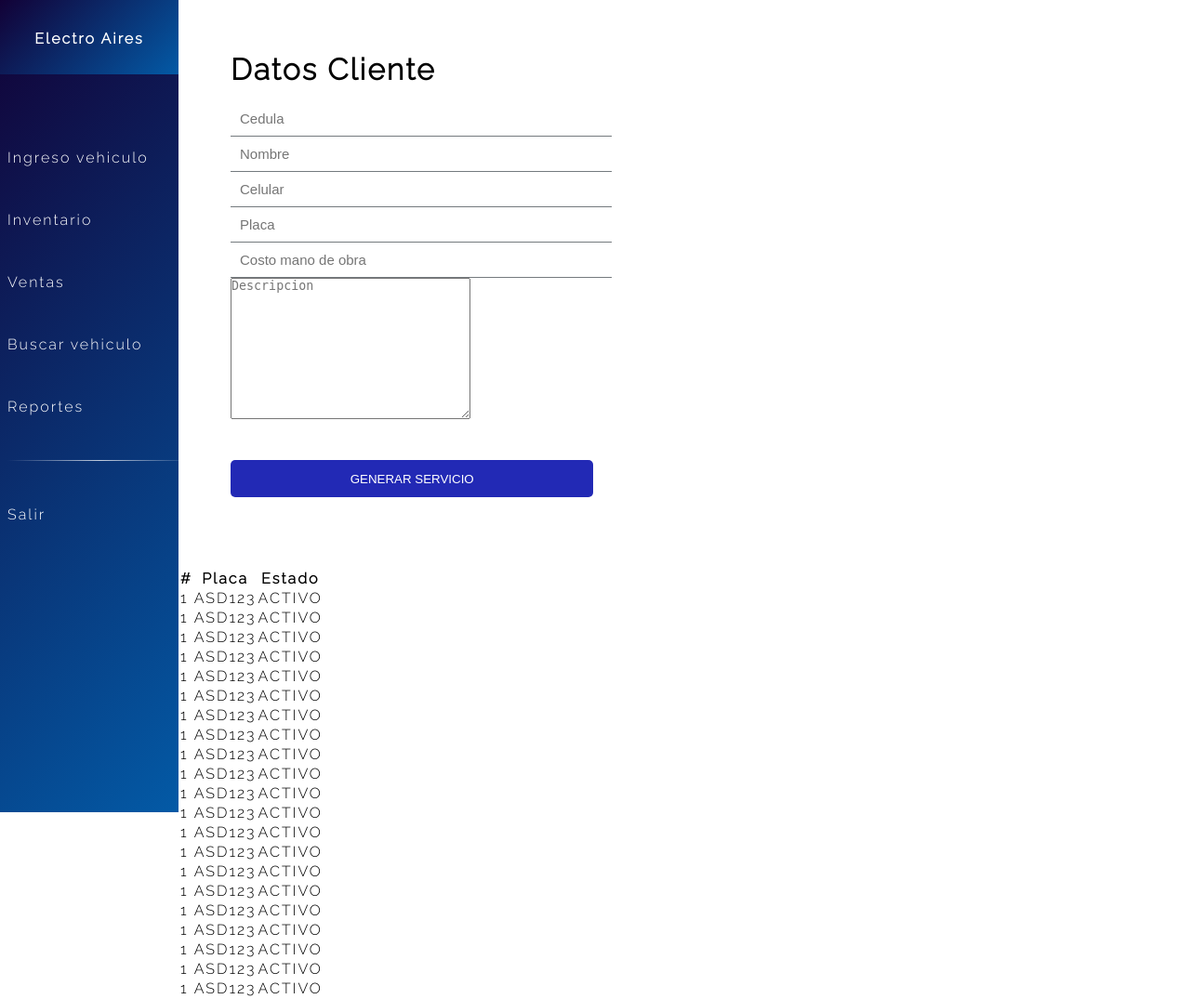
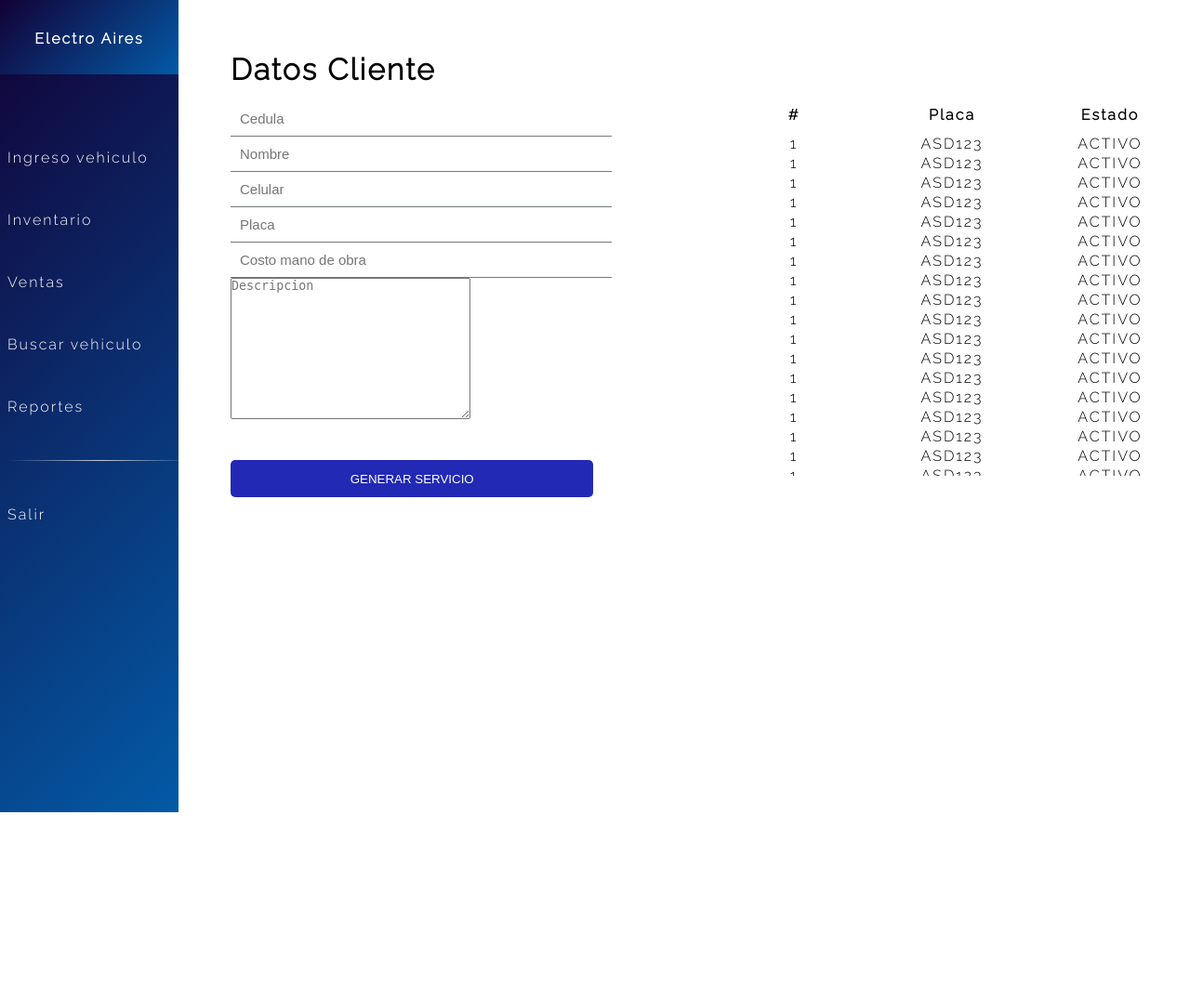
Before and after one commit to JhonRVera/TG-ElectroAires, a Django app: page /dashboard/ in a window 1280 px wide. Shown: the whole page at 93% size. After the commit the page ends 874 px from the top, so only its background shows below. Run offline with Django 4.2, Linux system fonts and the light colour scheme.

Commit message:
Archivos css

```diff
--- a/frontelectro/static/dashboard/dashboard.css
+++ b/frontelectro/static/dashboard/dashboard.css
@@ -155,7 +155,7 @@ html {
     cursor: pointer;
 }
 
-button.btn__edit{
+button.btn__edit {
     border: none;
     padding: 5px 17px;
     margin: 0 0 5px;
@@ -193,3 +193,33 @@ button.btn__edit{
 .modal-close:hover {
     color: red;
 }
+
+.active__service {
+    width: 40%;
+    position: absolute;
+    top: 7rem;
+    margin-left: 36rem;
+    display: grid;
+    text-align: center;
+}
+
+.active__service h1 {
+    margin-bottom: 3rem;
+}
+
+.active__service table thead {
+    position: sticky;
+    top: 0;
+    left: 0;
+    background-color: #fff;
+}
+
+.active__service table thead th {
+    width: 30%;
+    padding-bottom: 10px;
+}
+
+.active__service {
+    max-height: 25rem;
+    overflow-y: auto;
+}
```
